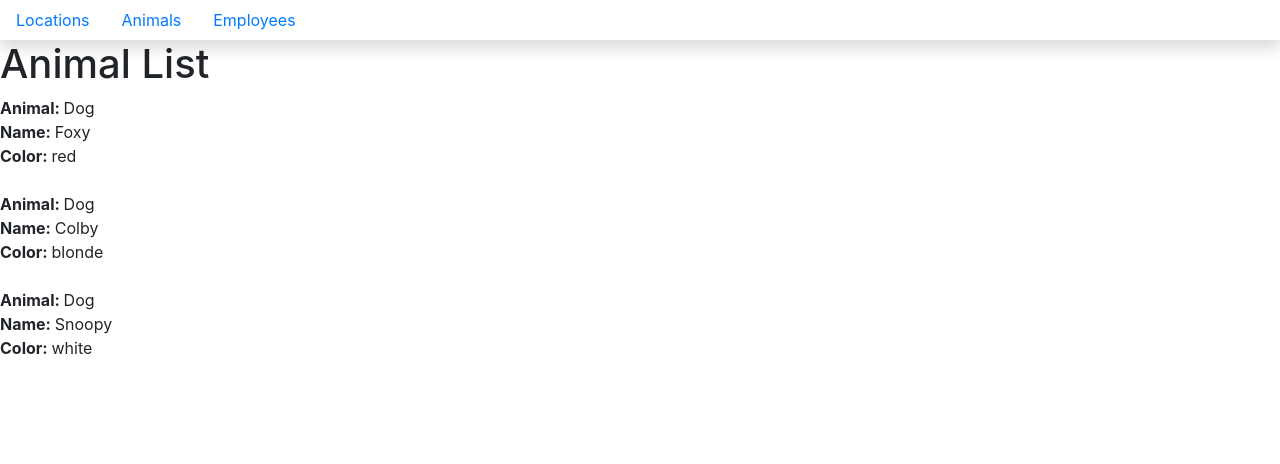
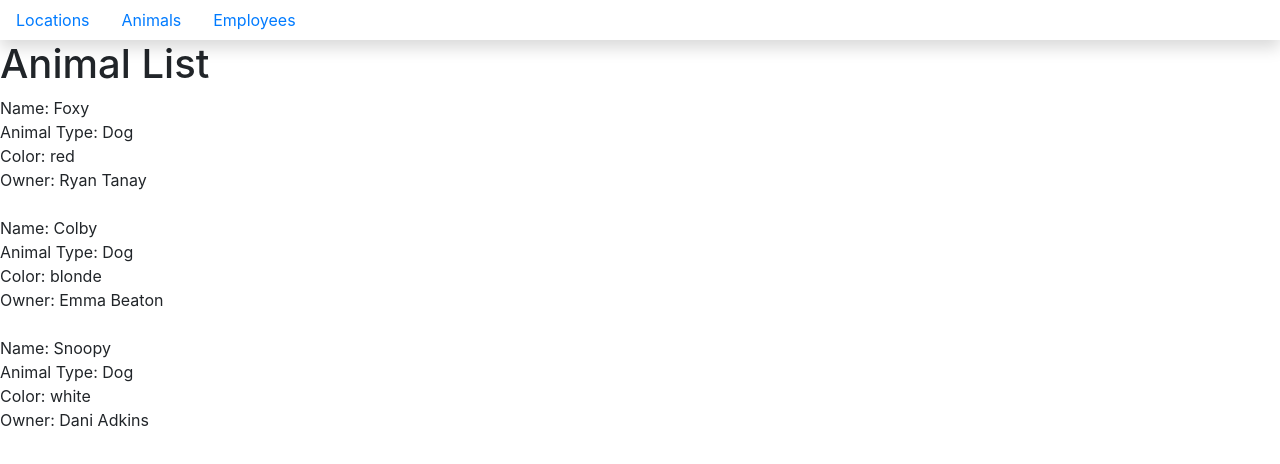
Before and after one commit to shanemiller89/kennel, a React (Create React App) app: page /animals in a window 1280 px wide. Shown: the top 464 px of the page. Built offline with nearby package versions, Linux system fonts and the light colour scheme.

Commit message:
challenge done

```diff
--- a/src/components/ApplicationViews.js
+++ b/src/components/ApplicationViews.js
@@ -20,12 +20,21 @@ locationsFromAPI = [
 ]
 
 animalsFromAPI = [
-    {id: 1, animal:"Dog" , name: "Foxy", color:"red"},
-    {id: 2, animal:"Dog" , name: "Colby", color:"blonde"},
-    {id: 3, animal:"Dog" , name: "Snoopy", color:"white"}
+    {id: 1, animal:"Dog" , name: "Foxy", color:"red", ownerId: 1},
+    {id: 2, animal:"Dog" , name: "Colby", color:"blonde", ownerId: 2},
+    {id: 3, animal:"Dog" , name: "Snoopy", color:"white", ownerId: 3}
+]
+ownersFromAPI = [
+    { id: 1, name: "Ryan Tanay" },
+    { id: 2, name: "Emma Beaton" },
+    { id: 3, name: "Dani Adkins" },
+    { id: 4, name: "Adam Oswalt" },
+    { id: 5, name: "Fletcher Bangs" },
+    { id: 6, name: "Angela Lee" }
 ]
 
 state = {
+    owners: this.ownersFromAPI,
     employees: this.employeesFromAPI,
     locations: this.locationsFromAPI,
     animals: this.animalsFromAPI
@@ -37,7 +46,7 @@ state = {
                     return <LocationList locations={this.state.locations} />
                 }} />
                 <Route path="/animals" render={(props) => {
-                    return <AnimalList animals={this.state.animals} />
+                    return <AnimalList animals={this.state.animals} owners={this.state.owners} />
                 }} />
                 <Route path="/employees" render={(props) => {
                     return <EmployeeList employees={this.state.employees} />
--- a/src/components/animal/AnimalList.js
+++ b/src/components/animal/AnimalList.js
@@ -1,6 +1,9 @@
 import React, { Component} from 'react'
 
 export default class AnimalList extends Component {
+
+
+
     render() {
         return (
             <article>
@@ -8,13 +11,18 @@ export default class AnimalList extends Component {
                 {
                     this.props.animals.map(animal =>
                         <div key={animal.id}>
-                            <div><strong>Animal: </strong>{animal.animal}</div>
-                            <div><strong>Name: </strong>{animal.name}</div>
-                            <div><strong>Color: </strong>{animal.color}</div>
+                            <div>Name: {animal.name}</div>
+                            <div>Animal Type: {animal.animal}</div>
+                            <div>Color: {animal.color}</div>
+                            {
+                                this.props.owners.map(owner =>
+                                    owner.id === animal.ownerId ? <div key={owner.id}>Owner: {owner.name}</div> : ""
+                                    )
+                            }
                             <br />
                         </div>
                         )
-                }
+                    }
             </article>
         );
     }
```
